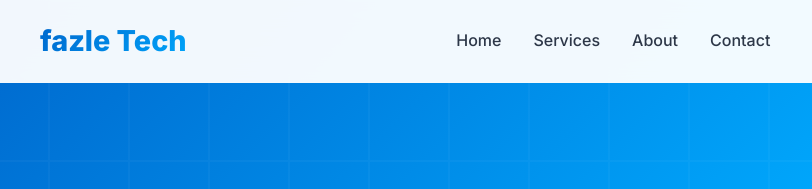
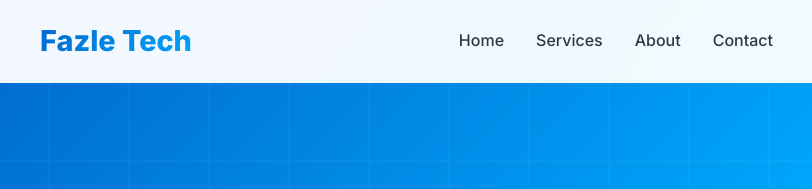
Before and after one commit to Fazeltech/FAZELTECH, a plain HTML site: page index.html in a window 1280 px wide. Shown: the top 189 px of the page, 32-844 px from the left. Drawn offline with Linux system fonts and the light colour scheme.

Commit message:
Update index.html

```diff
--- a/index.html
+++ b/index.html
@@ -615,7 +615,7 @@
     <!-- Navigation -->
     <nav class="navbar" id="navbar">
         <div class="nav-container">
-            <div class="logo">fazle Tech</div>
+            <div class="logo">Fazle Tech</div>
             <ul class="nav-menu">
                 <li><a href="#home" class="nav-link">Home</a></li>
                 <li><a href="#services" class="nav-link">Services</a></li>
```
